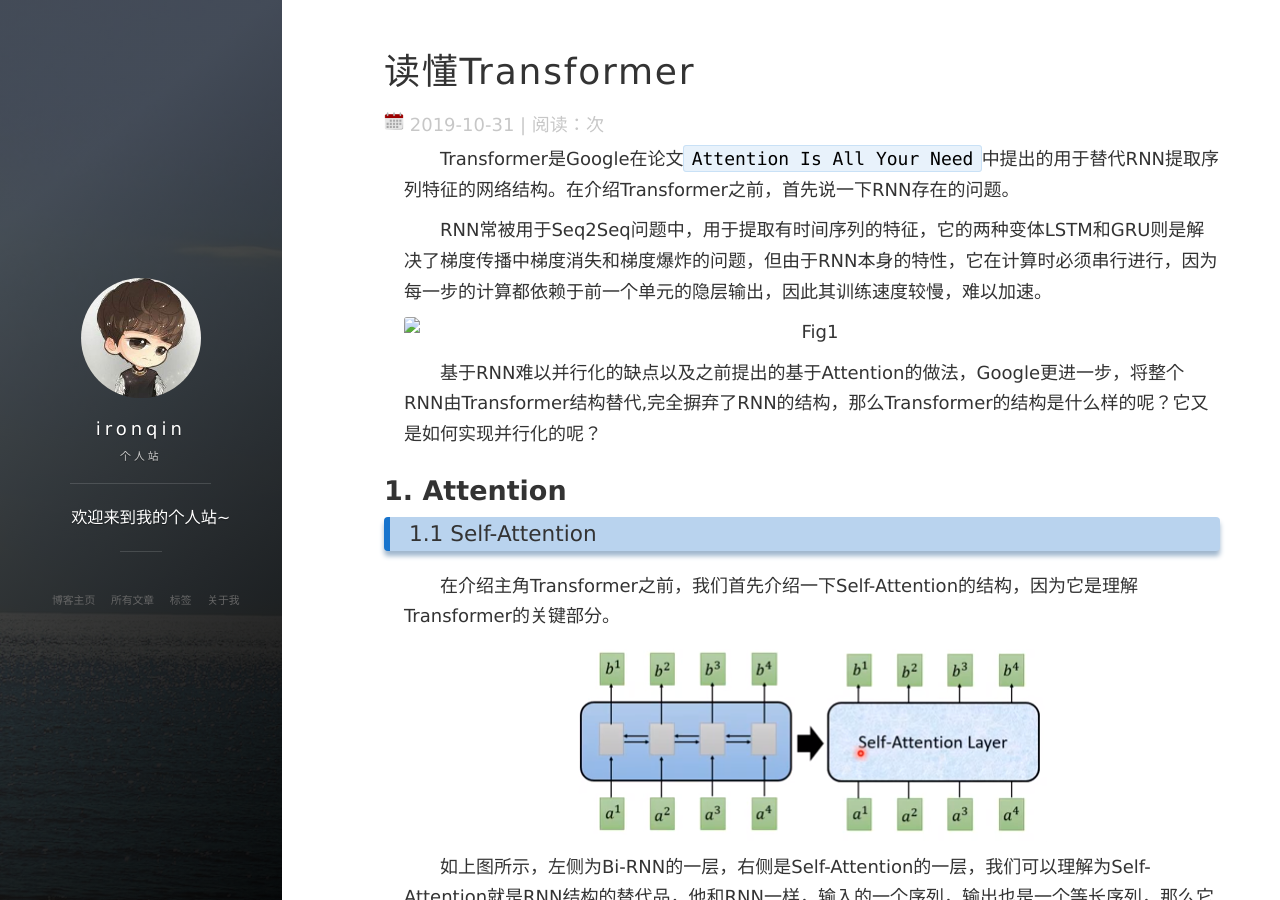
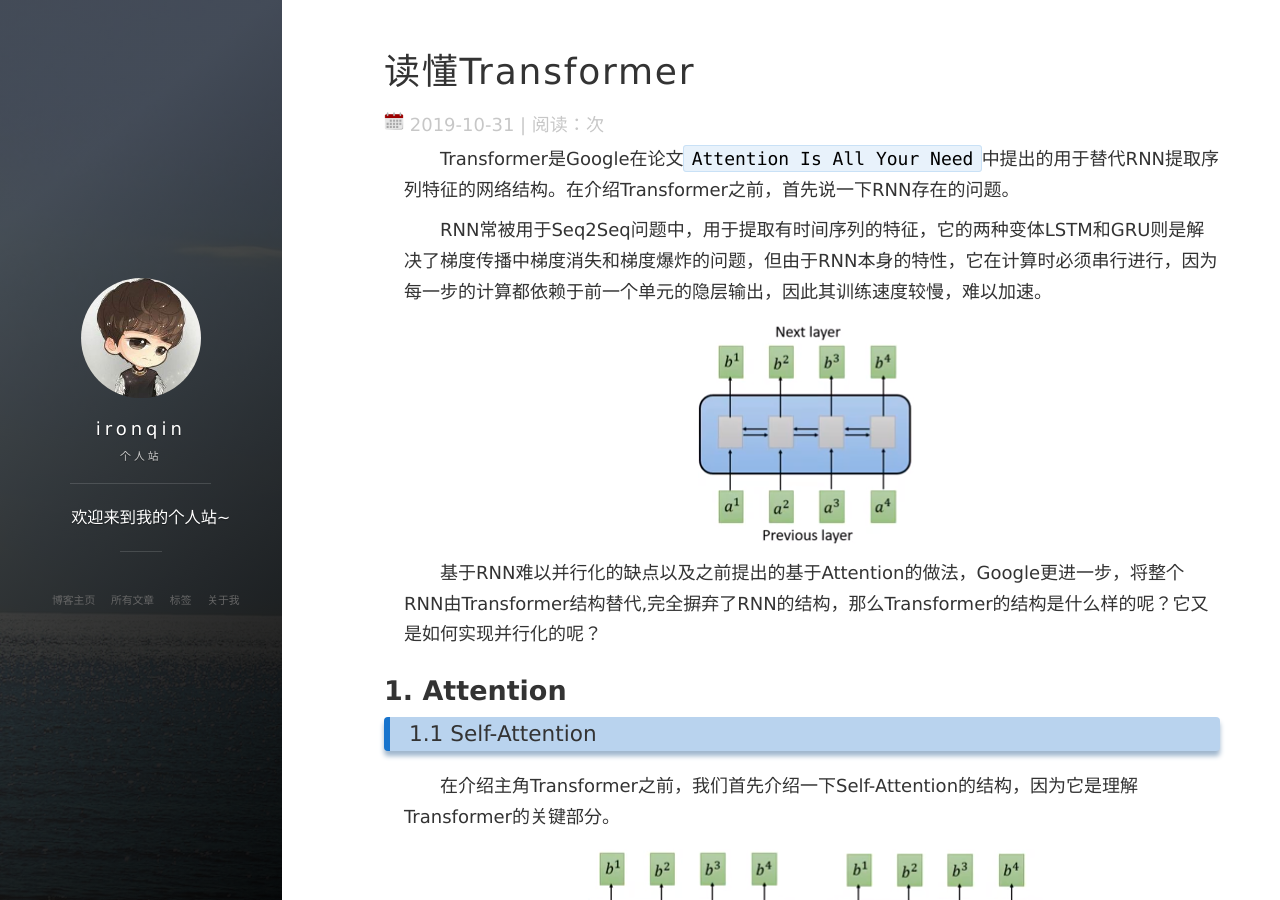
Before and after one commit to qwbjtu2015/ironqin.github.io, a Jekyll site: the page built from _posts/2019-10-31-introduction_to_transformer.md, in a window 1280 px wide and 900 px high. Built offline with Jekyll 4.4.1, drawn with Linux system fonts in a browser that asks for light colours; nearby versions of some CDN libraries; comment, search, counter and statistics services are not loaded.

Commit message:
Update 2019-10-31-introduction_to_transformer.md

```diff
--- a/_posts/2019-10-31-introduction_to_transformer.md
+++ b/_posts/2019-10-31-introduction_to_transformer.md
@@ -11,7 +11,7 @@ tags: 机器学习
 
 &emsp;&emsp;RNN常被用于Seq2Seq问题中，用于提取有时间序列的特征，它的两种变体LSTM和GRU则是解决了梯度传播中梯度消失和梯度爆炸的问题，但由于RNN本身的特性，它在计算时必须串行进行，因为每一步的计算都依赖于前一个单元的隐层输出，因此其训练速度较慢，难以加速。
 
-![Fig1 ](/images/paper/transformer-fig1.png)
+![Fig1 ](/images/posts/paper/transformer-fig1.png)
 
 &emsp;&emsp;基于RNN难以并行化的缺点以及之前提出的基于Attention的做法，Google更进一步，将整个RNN由Transformer结构替代,完全摒弃了RNN的结构，那么Transformer的结构是什么样的呢？它又是如何实现并行化的呢？
 
```
